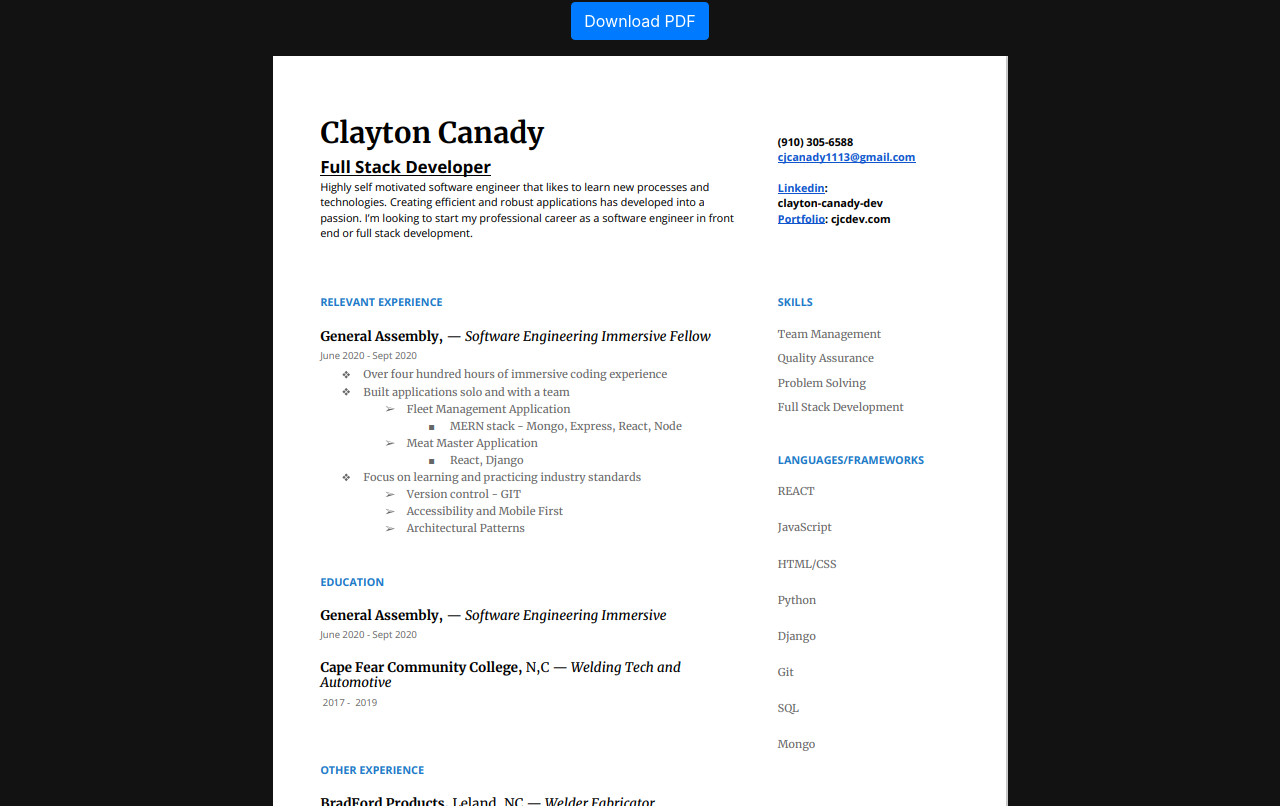
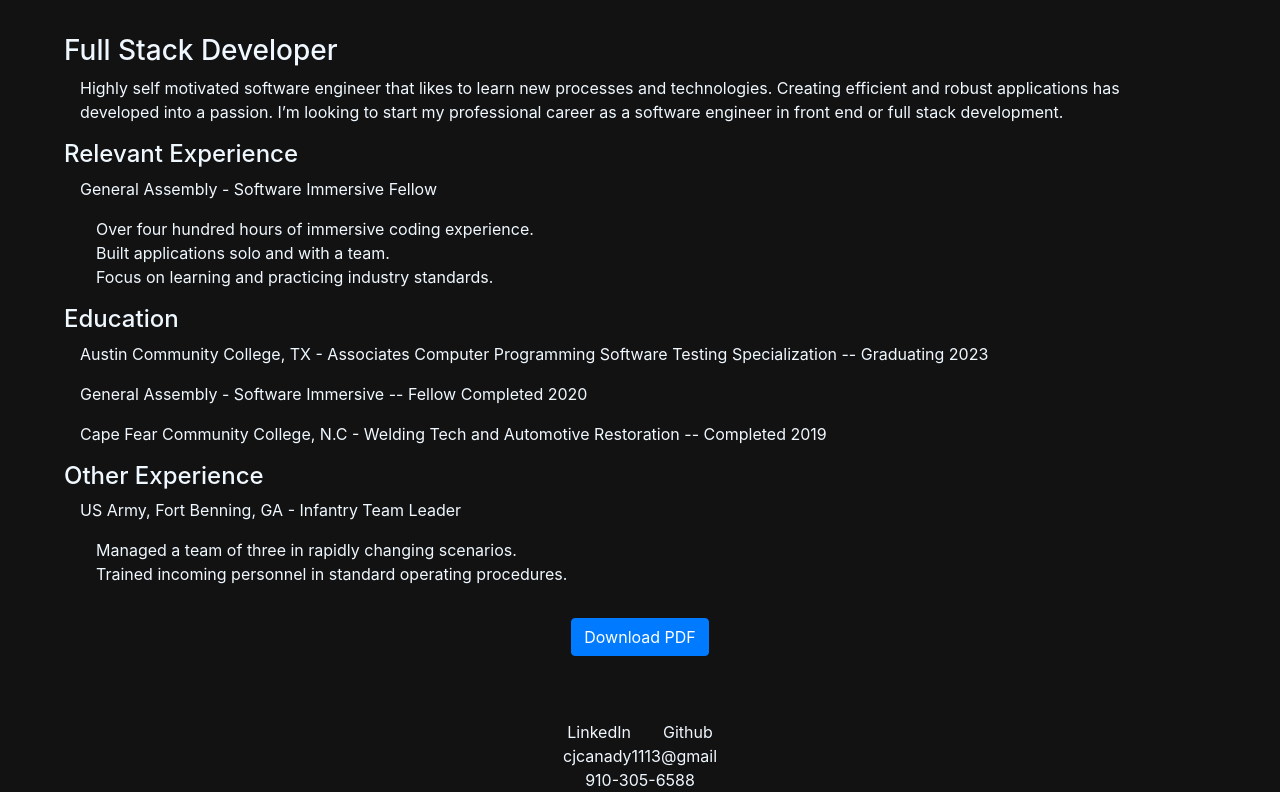
Before and after one commit to ClaytonCanady/cjc_portfolio, a React (Create React App) app: page /resume in a window 1280 px wide. Shown: the part 454-1260 px from the top of the page. Built offline with nearby package versions, Linux system fonts and the light colour scheme.

Commit message:
move contact info to footer/resume page revamp

```diff
--- a/src/App.css
+++ b/src/App.css
@@ -4,7 +4,7 @@
 	min-height: 100vh;
 	background-color: #121212;
 	color: aliceblue;
-	padding-bottom: 20px;
+	/* padding-bottom: 20px; */
 }
 
 .sidebar {
@@ -143,15 +143,56 @@
 	padding: 10px;
 }
 
-.contact {
-	text-align: center;
-}
 
 .resume {
 	text-align: center;
 }
 
+.typed_resume {
+	text-align: left;
+	padding-left: 5vw;
+}
 
+.typed_resume h3 {
+	text-align: left;
+	padding: 0;
+}
+.typed_resume p {
+	padding-left: 1em;
+	padding-right: 10vw;
+}
+
+.typed_resume ul {
+	padding-left: 1em;
+}
+
+.download_button {
+	text-align: center;
+}
+
+.footer {
+	position: absolute bottom;
+	text-align: center;
+	padding-top: 3em;
+}
+.footer a{
+	padding-left: 1em;
+	padding-right: 1em;
+	text-decoration: none;
+	color: aliceblue;
+}
+.footer p {
+	padding-left: 1em;
+	padding-right: 1em;
+	padding-top: 0;
+	padding-bottom: 0;
+	margin-top: 0;
+	margin-bottom: 0;
+}
+.footer a:hover {
+	background-color: #e3dee9;
+	color: #121212;
+}
 
 @media only screen and (max-width: 600px) {
 	.App {
@@ -183,7 +224,5 @@
 	li {
 		padding-left: 1em;
 	}
-	.resume img {
-		max-width: 99%;
-	}
+
 }
--- a/src/App.js
+++ b/src/App.js
@@ -1,8 +1,7 @@
 import React, { Component } from 'react';
 import './App.css';
 import { Route, Link } from 'react-router-dom';
-import AboutMe from './AboutMe';
-import ContactMe from './ContactMe';
+import Projects from './Projects';
 import Home from './Home';
 import GameOfThrones from './GameOfThrones'
 import DungeonsAndDragons from './DungeonsAndDragons';
@@ -20,32 +19,37 @@
 
 					<h2>Clayton Canady</h2>
 					<nav>
-						<Link to='/'>
-							<p>Home</p>
-						</Link>
-						<Link to='/about-me'>
+
+						<Link to='/Projects'>
 							<p>Projects</p>
 						</Link>
 						<Link to='/resume'>
 							<p>Resume</p>
-						</Link>
-						<Link to='/contact-me'>
-							<p>Contact</p>
 						</Link>
 					</nav>
 				</div>
 
 				<main>
 					<Route path='/' exact component={Home} />
-
 					<Route path='/GameOfThrones' component={GameOfThrones} />
 					<Route path='/DungeonsAndDragons' component={DungeonsAndDragons} />
 					<Route path='/Fleet' component={Fleet} />
 					<Route path='/MeatMaster' component={MeatMaster} />
-					<Route path='/about-me' component={AboutMe} />
+					<Route path='/Projects' component={Projects} />
 					<Route path='/resume' component={Resume} />
-					<Route path='/contact-me' component={ContactMe} />
 				</main>
+				<div className='footer'>
+					<a
+						href='https://www.linkedin.com/in/clayton-canady-dev/'
+						target='blank'>
+						LinkedIn
+					</a>
+					<a href='https://github.com/ClaytonCanady' target='blank'>
+						Github
+					</a>
+					<br/>
+					<p>cjcanady1113@gmail</p> <p>910-305-6588</p>
+					</div>
 			</div>
 		);
 	}
--- a/src/ContactMe.js
+++ /dev/null
@@ -1,30 +0,0 @@
-import React, { Component } from 'react';
-
-class ContactMe extends Component {
-	render() {
-		return (
-			<div className='contact'>
-				<br/>
-				<br/>
-				<h5>Email: cjcanady1113@gmail.com</h5>
-				<br/>
-				<h5>Phone: 1-910-305-6588</h5>
-				<br/>
-				<h5>
-					<a
-						href='https://www.linkedin.com/in/clayton-canady-dev/'
-						target='blank'>
-						LinkedIn
-					</a>
-				</h5>
-				<h5>
-					<a href='https://github.com/ClaytonCanady' target='blank'>
-						Github
-					</a>
-				</h5>
-			</div>
-		);
-	}
-}
-
-export default ContactMe;
--- a/src/AboutMe.js
+++ b/src/Projects.js
@@ -1,7 +1,7 @@
 import React, { Component } from 'react';
 import { Link } from 'react-router-dom';
 import {Card} from 'react-bootstrap'
-class AboutMe extends Component {
+class Projects extends Component {
 	render() {
 		return (
 			<div className='projects_container'>
@@ -74,4 +74,4 @@
 	}
 }
 
-export default AboutMe;
+export default Projects;
--- a/src/Resume.js
+++ b/src/Resume.js
@@ -5,17 +5,50 @@
 class Resume extends Component {
 	render() {
 		return (
+			<div>
+				<br/>
+				<br/>
 			<div className='resume'>
+			<div className='typed_resume'>
+			<h3>Full Stack Developer</h3>
+			<p>Highly self motivated software engineer that likes to learn new processes and
+technologies. Creating efficient and robust applications has developed into a
+passion. I’m looking to start my professional career as a software engineer in front
+end or full stack development.
+</p>
+<h4>Relevant Experience</h4>
+<p>General Assembly - Software Immersive Fellow</p>
+<ul>
+	<li>Over four hundred hours of immersive coding experience.</li>
+	<li>Built applications solo and with a team.
+	</li>
+	<li>Focus on learning and practicing industry standards.
 
+</li>
+</ul>
+<h4>Education</h4>
+<p>Austin Community College, TX - Associates Computer Programming Software Testing Specialization -- Graduating 2023</p>
+<p>General Assembly - Software Immersive -- Fellow Completed 2020</p>
+<p>Cape Fear Community College, N.C - Welding Tech and
+Automotive Restoration -- Completed 2019
+</p>
+<h4>Other Experience</h4>
+<p>US Army, Fort Benning, GA - Infantry Team Leader</p>
+<ul>
+	<li>Managed a team of three in rapidly changing scenarios.</li>
+	<li>
+	Trained incoming personnel in standard operating procedures.
+
+	</li>
+</ul>
+</div>
+
+			</div>
+			<div className='download_button'>
 				<a href={myResume} download='./CJCresume.pdf'>
 					<Button className='my-3'>Download PDF</Button>
 				</a>
-				<br />
-				<img
-					src={require('./images/CJCresume.png')}
-					alt='my resume'
-				/>
-				<br />
+				</div>
 			</div>
 		);
 	}
```
